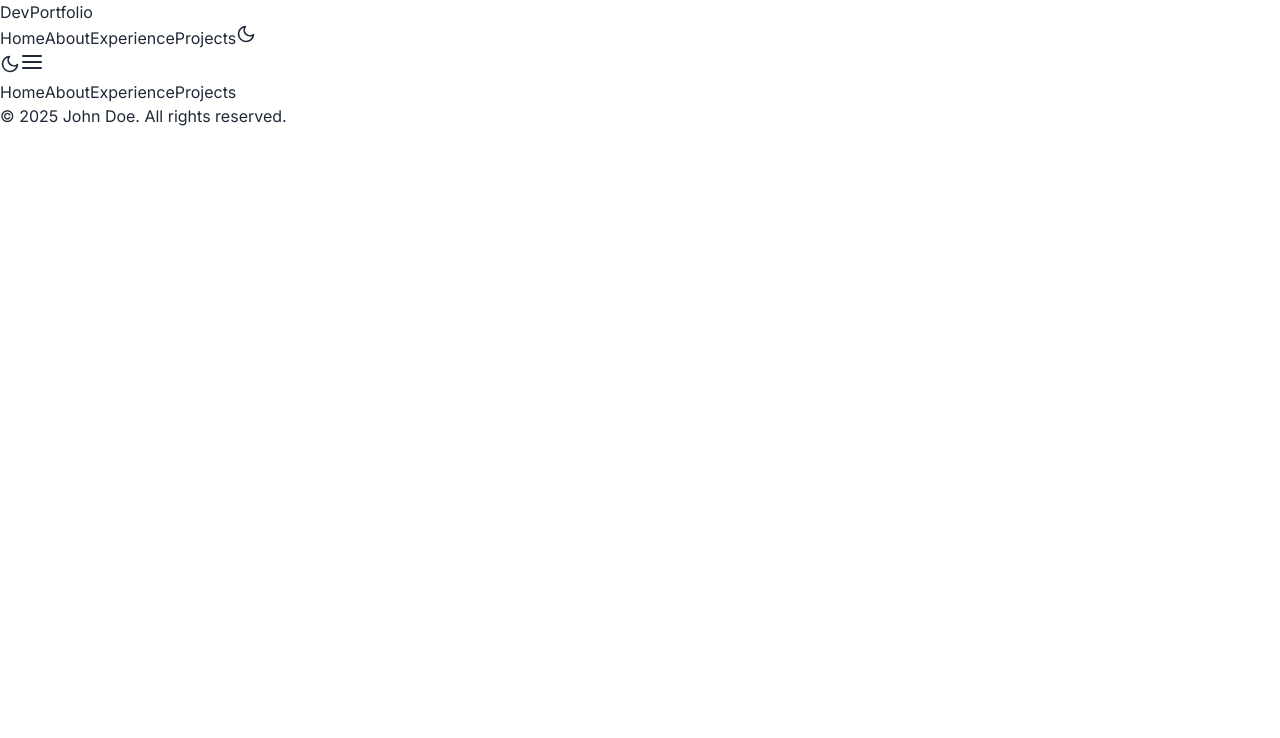
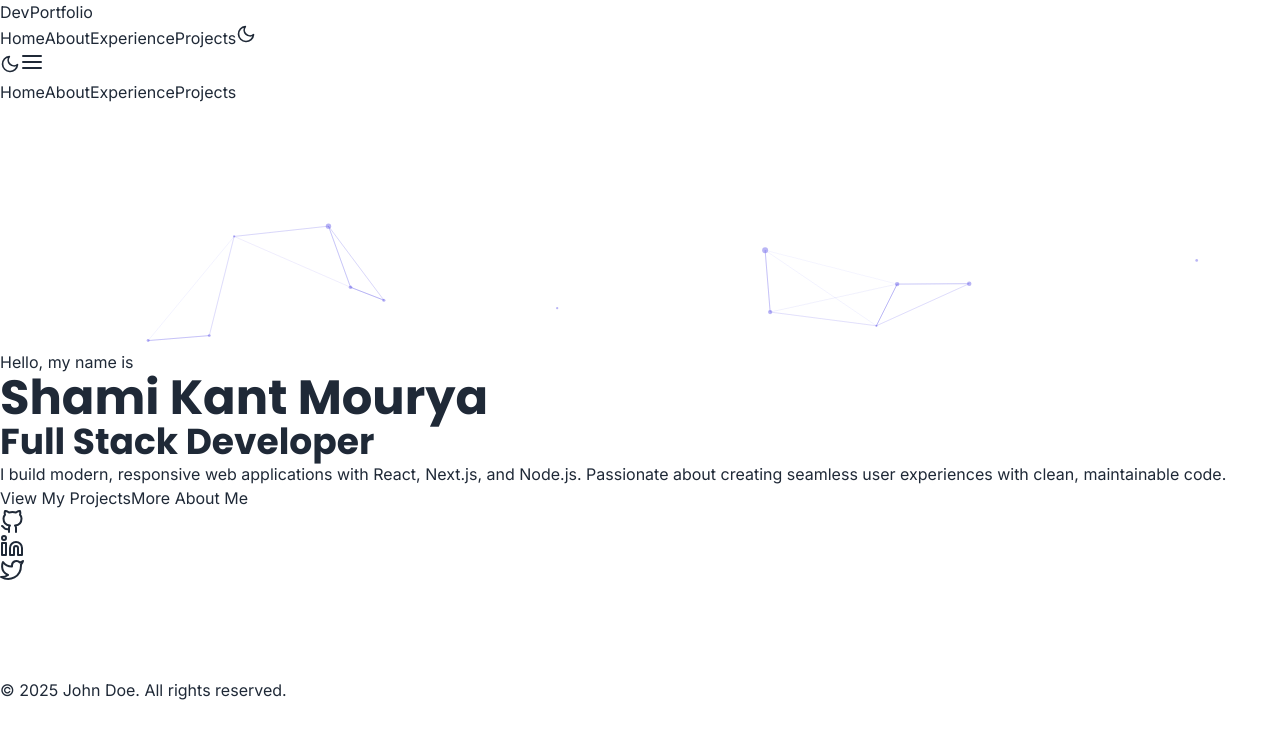
Before and after one commit to ShamiKantMourya/nextjs_portfolio, a Next.js app: page / in a window 1280 px wide. Shown: the top 738 px of the page. Built offline with nearby package versions, Linux system fonts and the light colour scheme.

Commit message:
home section added

```diff
--- a/app/page.tsx
+++ b/app/page.tsx
@@ -2,7 +2,7 @@
 
 import { useEffect } from 'react';
 import Navbar from './components/layout/Navbar';
-// import Home from '@/components/sections/Home';
+import Home from './components/sections/Home';
 // import About from '@/components/sections/About';
 // import Experience from '@/components/sections/Experience';
 // import Projects from '@/components/sections/Projects';
@@ -20,7 +20,7 @@ export default function Page() {
   return (
     <main className="min-h-screen">
       <Navbar />
-      {/* <Home /> */}
+      <Home />
       {/* <About /> */}
       {/* <Experience /> */}
       {/* <Projects /> */}
```
